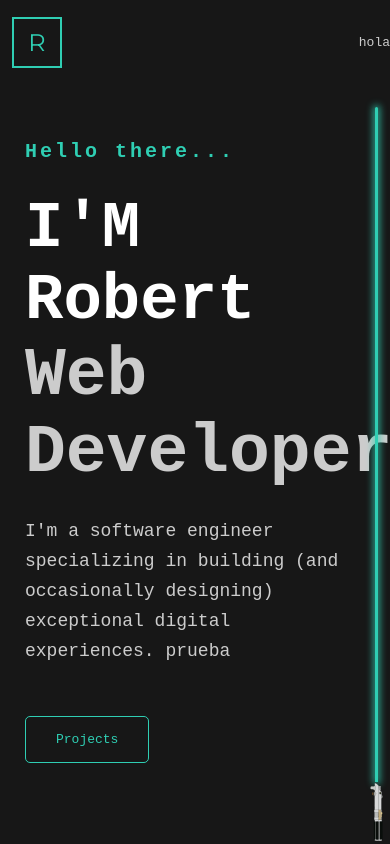
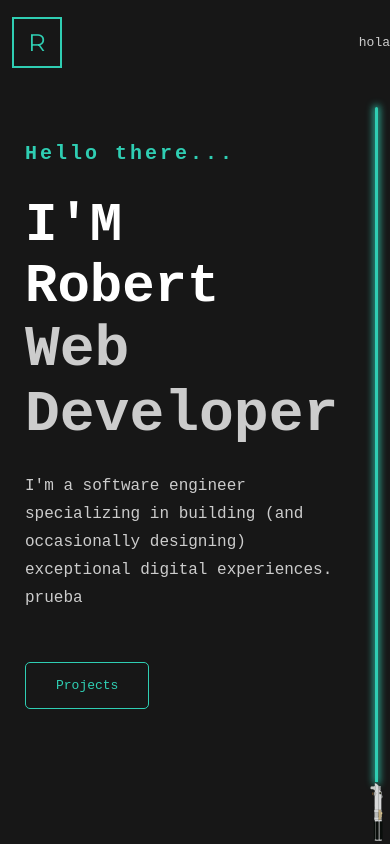
Before and after one commit to robertozh29/Portfolio, a Vue app: page / in a window 390 px wide. Shown: the top 844 px of the page. Built offline with nearby package versions, Linux system fonts and the light colour scheme.

Commit message:
Beta 0.2 Responsive design

```diff
--- a/src/App.vue
+++ b/src/App.vue
@@ -66,12 +66,17 @@ export default {
   align-content: flex-start;
 }
 
+.header{
+  min-height: 100vh;
+}
+
 .about{
+  min-height: 100vh;
   margin: 0 7vw;
 }
 
 .projects{
-  height: 90vh;
+  min-height: 100vh;
   display: flex;
   flex-wrap: wrap;
   justify-content: space-between;
@@ -113,14 +118,15 @@ export default {
     }
     .content{
       padding: 25px;
+      padding-right: 50px;
     }
     .content .about{
       height: max-content;
     }
     .content .projects{
-        height: max-content;
-        justify-content: initial;
-        align-items: initial;
+      height: max-content;
+      justify-content: initial;
+      align-items: initial;
     }
     .lightsaber{
     bottom: 2.5px;
--- a/src/components/About.vue
+++ b/src/components/About.vue
@@ -120,6 +120,7 @@ img{
     .img-container{
         display: none;
     }
+
 }
 
 </style>
--- a/src/components/Header.vue
+++ b/src/components/Header.vue
@@ -77,12 +77,12 @@ a{
 @media screen and (max-width: 800px){
     .header{
       margin: 0;
-      margin-top: 8vh;
       width: 100%;
     }
-    h1{ font-size: 64px;  color:#FFF;}
+    h1{ font-size: 54px;  color:#FFF;}
 
-    h2{ font-size: 68px; margin-bottom: 25px; }
+    h2{ font-size: 58px; margin-bottom: 25px; }
 
+    p{ font-size: 16px; line-height: 28px }
 }
 </style>
```
